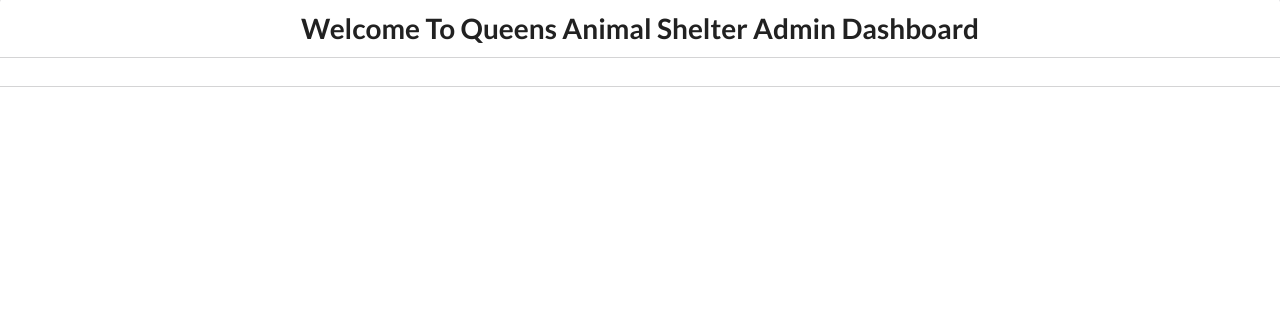
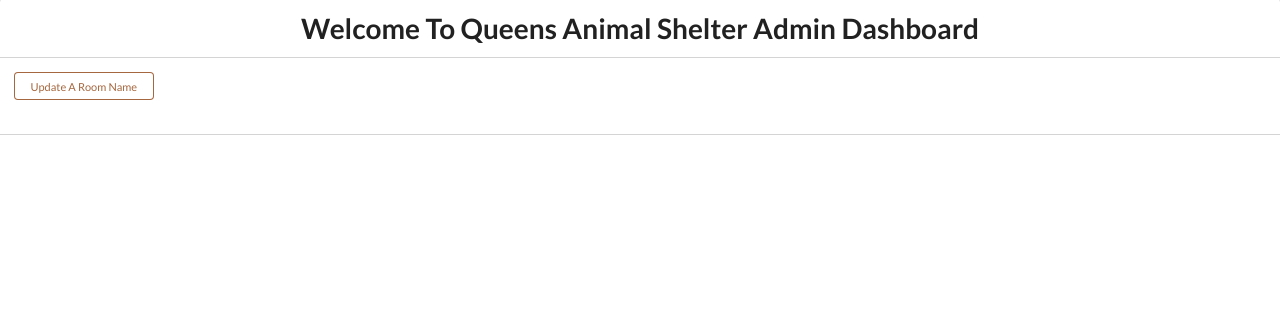
Before and after one commit to SolJCam/animal_shelter, a Flask app: page / in a window 1280 px wide. Shown: the top 318 px of the page. Run offline with Flask 2, Linux system fonts and the light colour scheme; data that the repository does not hold is empty; parts of the project's set-up code (start-up, migrations or seed data) failed here and were passed over; some libraries are stand-ins or nearby versions.

Commit message:
html form-buttons and forms update

```diff
--- a/forms.py
+++ b/forms.py
@@ -5,6 +5,13 @@ import pdb
 
 
 def current_cage(form, field):
+    pdb.set_trace()
+    # current_cages = Cage.query.all()
+    # for cage in current_cages:
+    #     if cage.id == field.data:
+    #         cage_id = Cage.query.filter_by(id=field.data).first().id
+    #     else:
+    #         Cage.
     cage_id = Cage.query.filter_by(id=field.data).first().id
     animals = Animal.query.filter_by(Cage_id=cage_id).all()
     if len(animals) > 2:
@@ -30,6 +37,7 @@ class AnimalForm(Form):
     age = IntegerField('Age', [validators.NumberRange(min=0, max=100)])
     gender = SelectField(u'Gender', choices=['male', 'female'])
     species = StringField('Species', [validators.Length(min=3, max=20)])
+    room = StringField('Room', [validators.Length(min=2, max=15)])
     cage = IntegerField('Cage', [validators.NumberRange(min=0, max=len(number_of_cages)), current_cage])
 
 
--- a/templates/index.html
+++ b/templates/index.html
@@ -20,19 +20,26 @@
         </div>
         {% endif %}
         <div class="ui attached segment segments">
+        <button class="mini ui brown basic button" onclick="openModal()">Update A Room Name</button>
+        <br>
+        <br>
         {% for room in rooms %}
         <section class="ui segment">
             <h3>Room name: <a href="/room/{{room.name}}">{{ room.name }}</a></h3>
-                <button class="mini ui brown basic right floated button" onclick="openModal(this)" value="{{ room.name }}">Change Room Name</button>
-                <div class="ui one column doubling stackable grid container modal">
+            <!-- <button class="mini ui brown basic right floated button" onclick="openModal(this)" value="{{ room.name }}">Change Room Name</button> -->
+        </section>
+        <br>
+        {% endfor %}
+        </div>
+        <div class="ui grid mini modal">
             <div class="column">
-                        <h3>Change Name Form</h3>
+                <h3>Room Name Update Form</h3>
                 <form class="ui form" method="POST" action="/change_room_name">
                     <input type="hidden" name="csrf_token" value="{{ csrf_token() }}" />
-                            <div class="field">
+                    <div class="twelve wide field">
                         {{ form.current_name.label }} {{ form.current_name(size=15) }}
                     </div>
-                            <div class="field">
+                    <div class="twelve wide field">
                         {{ form.new_name.label }} {{ form.new_name(size=15) }}
                     </div>
                     <br>
@@ -43,14 +50,10 @@
                 </form>
             </div>
         </div>
-            </section>
-            <br>
-        {% endfor %}
-        </div>
-        <footer></footer>
         <script>
             function openModal(ele){
-                $('.ui.modal').modal('show');
+                // $('.ui.modal').modal('show');
+                $('.mini.modal').modal('show');
             };
         </script>
     </body>
```
Also changed, not shown: templates/room.html (+27 -18 lines). Lines whose indentation alone changed are shown as unchanged.
